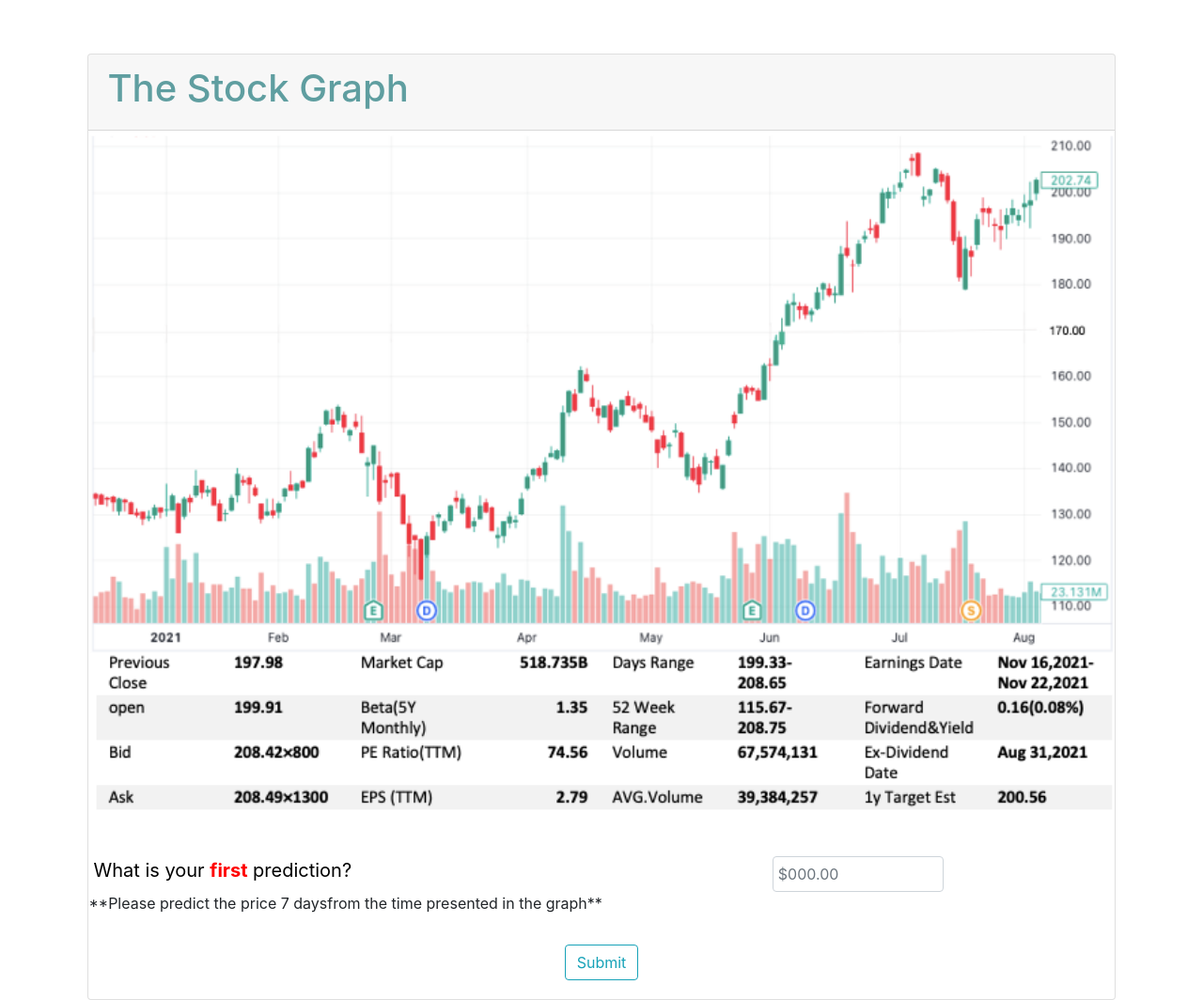
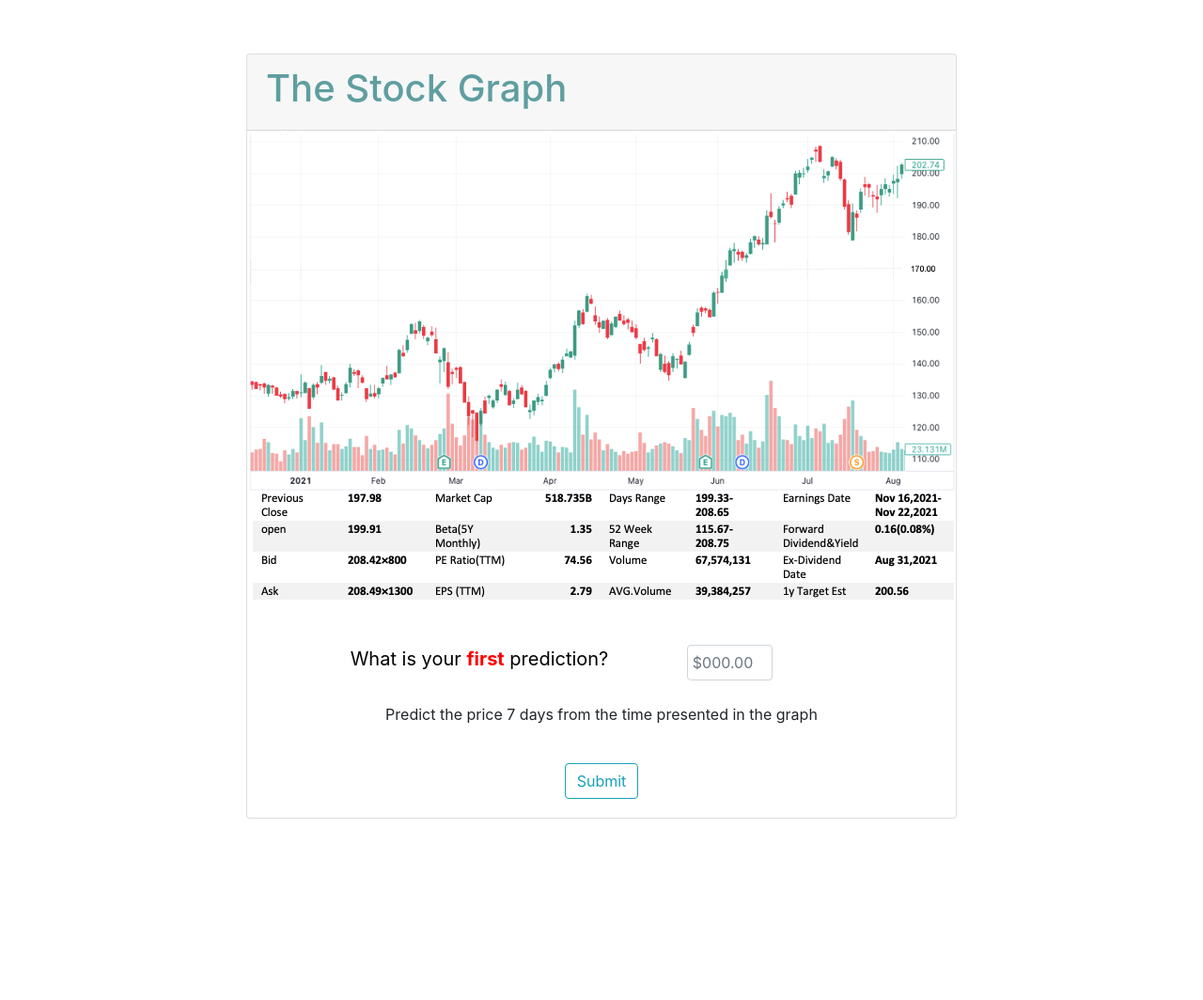
Before and after one commit to HagarHalber/ExperimentOne-, a Flask app: page /First_Prediction in a window 1280 px wide. Shown: the whole page at 94% size. After the commit the page ends 871 px from the top, so only its background shows below. Run offline with Flask 2, Linux system fonts and the light colour scheme; the visitor is signed in with stand-in values (Sample User, id 1); some libraries are stand-ins or nearby versions.

Commit message:
last try

```diff
--- a/templates/Final_Prediction_Screen.html
+++ b/templates/Final_Prediction_Screen.html
@@ -89,8 +89,9 @@
                  <div class="form-row">
                   <label class="form-control-label col-md-8" for="Final_pre" style="color: black;font-size: 20px">What is your <strong style="color: red">final</strong> prediction? </label>
                   <input type="number" class="form-control col-md-2" id="Final_pre" step="any" name="Final_pre" required placeholder="$000.00"><br>
-                  <label>**Please predict the price 7 days </label><br>
-                  <label>from the time presented in the graph**</label>
+                 </div><br>
+                 <div class="form-row justify-content-center">
+                     <p>Predict the price 7 days from the time presented in the graph</p>
                  </div><br>
                  <div class="form-row justify-content-center">
                   <button type="submit" class="btn btn-outline-info">Submit</button>
--- a/templates/First_Prediction_Screen.html
+++ b/templates/First_Prediction_Screen.html
@@ -22,8 +22,9 @@
                  <div class="form-row">
                   <label class="form-control-label col-md-8" for="First_pre" style="color: black;font-size: 20px">What is your <strong style="color: red">first</strong> prediction? </label><br>
                   <input type="number" class="form-control col-md-2" id="First_pre" step="any" name="First_pre" required placeholder="$000.00" min="0"><br>
-                  <label>**Please predict the price 7 days </label><br>
-                  <label>from the time presented in the graph**</label>
+                 </div><br>
+                 <div class="form-row justify-content-center">
+                     <p>Predict the price 7 days from the time presented in the graph</p>
                  </div><br>
                  <div class="form-row justify-content-center">
                   <button type="submit" class="btn btn-outline-info">Submit</button>
```
